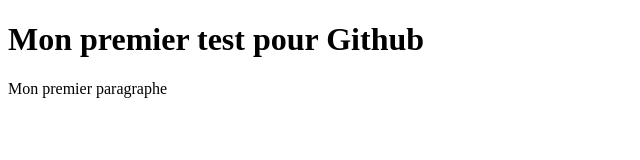
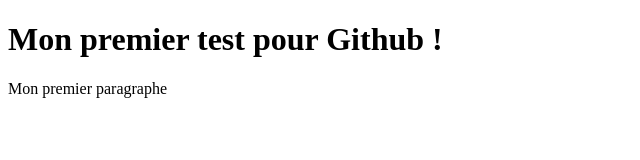
Before and after one commit to Djeeb/poub2, a plain HTML site: page index.html in a window 1280 px wide. Shown: the full height of the page, 0-640 px from the left. Drawn offline with Linux system fonts and the light colour scheme.

Commit message:
Modification du titre

```diff
--- a/index.html
+++ b/index.html
@@ -7,7 +7,7 @@
     <title>Mon poub 2</title>
 </head>
 <body>
-    <h1>Mon premier test pour Github</h1>
+    <h1>Mon premier test pour Github !</h1>
     <p>Mon premier paragraphe</p>
 </body>
 </html>
```
